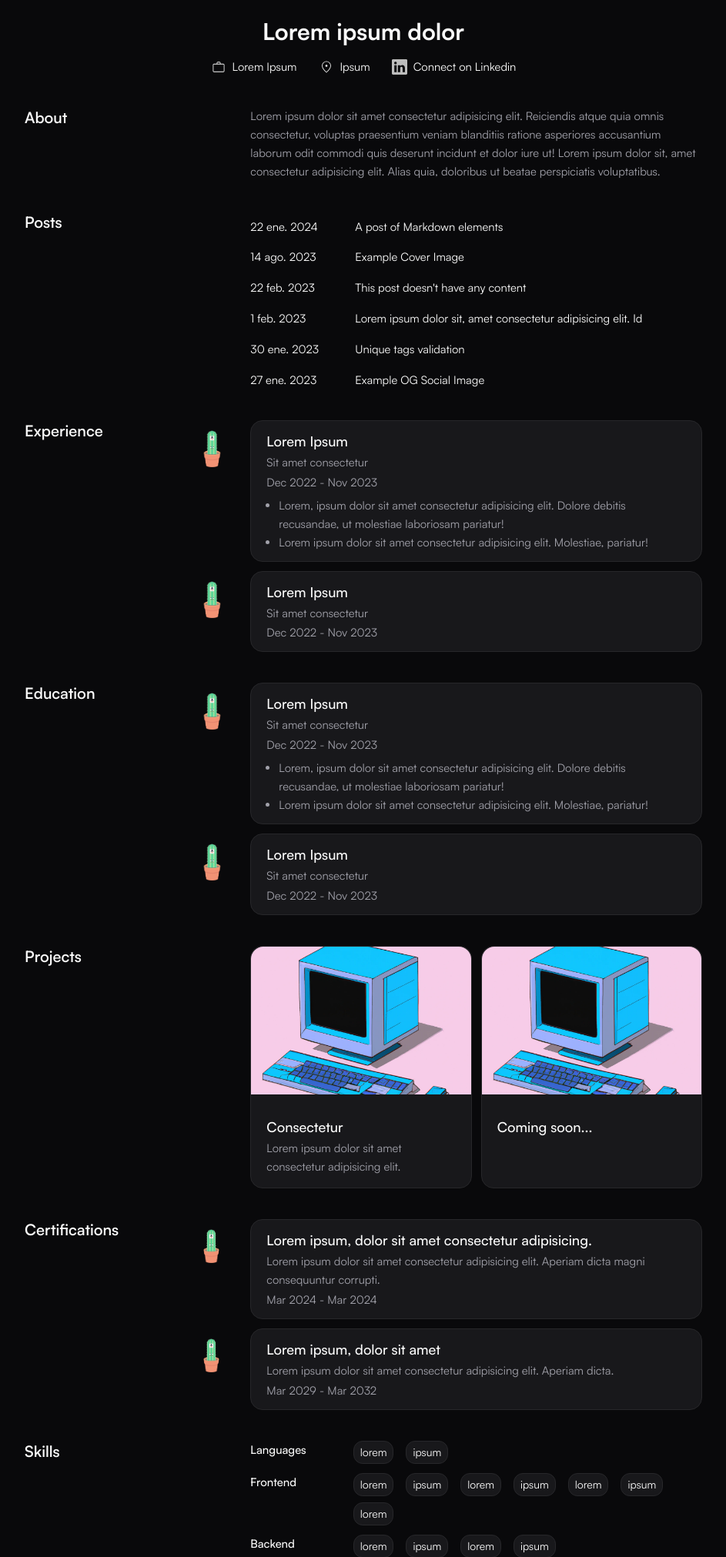
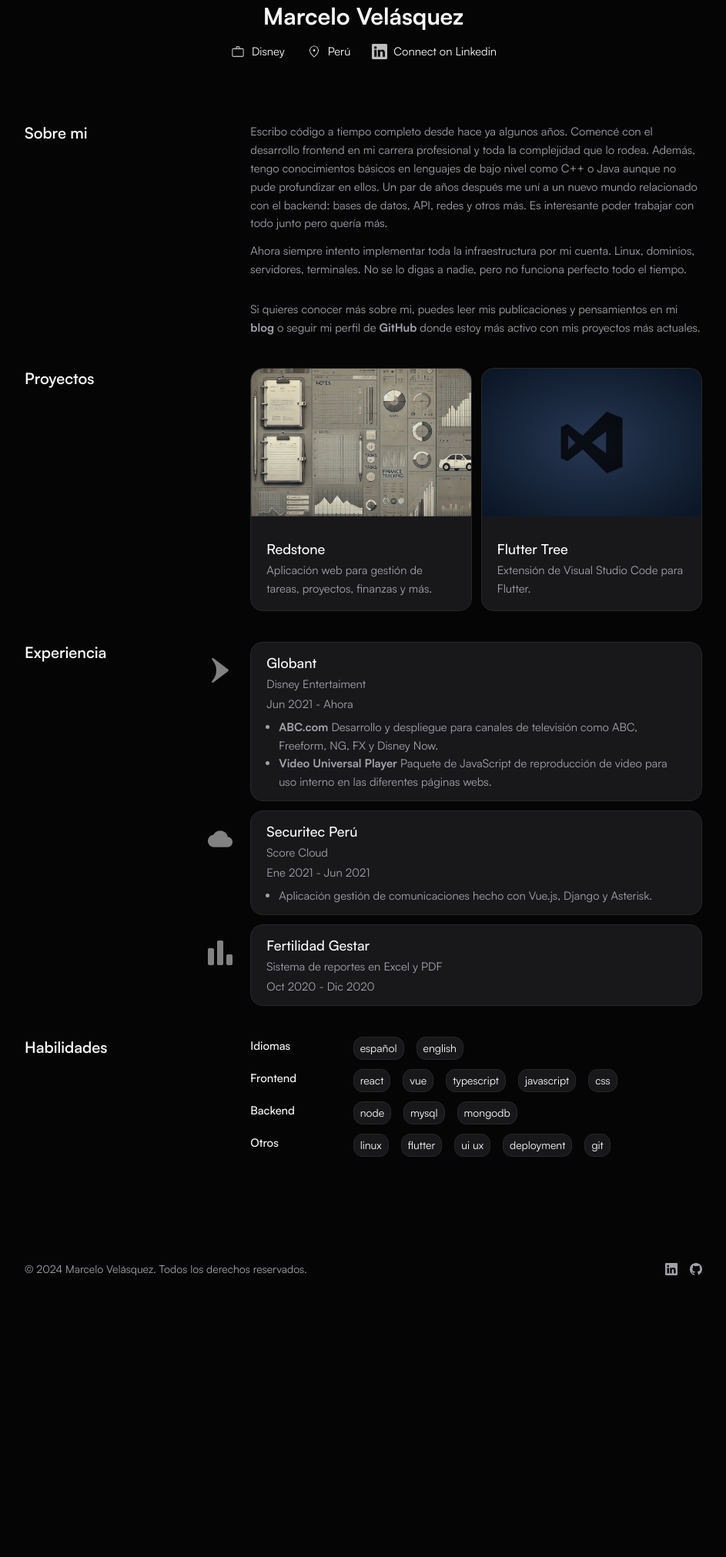
Before and after one commit to itmarck/website, an Astro site: page / in a window 1280 px wide. Shown: the part 233-2256 px from the top of the page at 77% size, without its empty margins (168-1111 px from the left). After the commit the page ends 1940 px from the top, so only its background shows below. Built offline with nearby package versions, Linux system fonts and the light colour scheme; Astro itself is replaced by a stand-in of ours; some packages are replaced by stand-ins of ours.

Commit message:
Personal data updated

```diff
--- a/src/components/BaseHead.astro
+++ b/src/components/BaseHead.astro
@@ -3,15 +3,14 @@
 // all pages through the use of the <BaseHead /> component.
 import '../styles/app.css'
 
+import { siteConfig } from '@/site-config'
 import type { SiteMeta } from '@/types'
-import { siteConfig } from '@/site-config'
 
 type Props = SiteMeta
 
 const { articleDate, description, ogImage, title } = Astro.props
 
-const titleSeparator = '•'
-const siteTitle = `${title} ${titleSeparator} ${siteConfig.title}`
+const siteTitle = title ? title : siteConfig.title
 const canonicalURL = new URL(Astro.url.pathname, Astro.site)
 const socialImageURL = new URL(ogImage ? ogImage : '/social-card.png', Astro.url).href
 ---
--- a/src/components/Card.astro
+++ b/src/components/Card.astro
@@ -35,7 +35,7 @@ if (imagePath) {
 			<Image
 				src={images[imagePath]()}
 				alt={altText}
-				class={cn('mb-3 md:absolute md:mb-0', imageClass)}
+				class={cn('mb-3 opacity-50 p-2 md:absolute md:mb-0', imageClass)}
 				loading='eager'
 			/>
 		)
--- a/src/components/layout/Footer.astro
+++ b/src/components/layout/Footer.astro
@@ -1,23 +1,24 @@
+---
+import { siteConfig } from '@/site-config'
+
+const year = new Date().getFullYear()
 ---
 
----
-
-<footer class='mx-auto mt-24 w-full'>
-	<div class='border-t border-border pt-5'>
+<footer class='mx-auto mt-32 w-full'>
+	<div class='py-2'>
 		<div
-			class='flex flex-col items-center gap-y-3 sm:flex sm:flex-row sm:items-center sm:justify-between sm:gap-y-0'
+			class='flex flex-col items-center gap-y-2 sm:flex sm:flex-row sm:items-center sm:justify-between sm:gap-y-0'
 		>
-			<div class='flex gap-x-4 text-sm'>
+			<div class='flex gap-x-4 text-sm text-muted-foreground'>
 				<!-- <a
           class='inline-flex gap-x-2 text-gray-600 hover:text-gray-800 dark:focus:outline-none dark:focus:ring-1 dark:focus:ring-gray-600'
           href='/terms'>Terms</a
         >
-
         <a
           class='inline-flex gap-x-2 text-gray-600 hover:text-gray-800 dark:focus:outline-none dark:focus:ring-1 dark:focus:ring-gray-600'
           href='/privacy'>Privacy</a
         > -->
-				<p class=''>© 2024 lorem. All rights reserved.</p>
+				<p class=''>© {year} {siteConfig.title}. Todos los derechos reservados.</p>
 			</div>
 
 			<div class='flex items-center justify-between'>
@@ -26,7 +27,8 @@
 					<!-- Linkedin -->
 					<a
 						class='inline-block text-muted-foreground transition-all hover:text-muted-foreground/75'
-						href='https://www.linkedin.com/in/example/'
+						href='https://www.linkedin.com/in/marceloovelasquez'
+						target='_blank'
 					>
 						<svg
 							class='h-4 w-4 flex-shrink-0'
@@ -34,15 +36,34 @@
 							width='1em'
 							height='1em'
 							viewBox='0 0 16 16'
-							><path
+						>
+							<path
 								fill='currentColor'
 								d='M0 1.146C0 .513.526 0 1.175 0h13.65C15.474 0 16 .513 16 1.146v13.708c0 .633-.526 1.146-1.175 1.146H1.175C.526 16 0 15.487 0 14.854zm4.943 12.248V6.169H2.542v7.225zm-1.2-8.212c.837 0 1.358-.554 1.358-1.248c-.015-.709-.52-1.248-1.342-1.248S2.4 3.226 2.4 3.934c0 .694.521 1.248 1.327 1.248zm4.908 8.212V9.359c0-.216.016-.432.08-.586c.173-.431.568-.878 1.232-.878c.869 0 1.216.662 1.216 1.634v3.865h2.401V9.25c0-2.22-1.184-3.252-2.764-3.252c-1.274 0-1.845.7-2.165 1.193v.025h-.016l.016-.025V6.169h-2.4c.03.678 0 7.225 0 7.225z'
-							></path></svg
+							></path>
+						</svg>
+					</a>
+					<!-- GitHub -->
+					<a
+						class='inline-block text-muted-foreground transition-all hover:text-muted-foreground/75'
+						href='https://github.com/itmarck'
+						target='_blank'
+					>
+						<svg
+							class='h-4 w-4 flex-shrink-0'
+							xmlns='http://www.w3.org/2000/svg'
+							width='1em'
+							height='1em'
+							viewBox='0 0 24 24'
 						>
+							<path
+								d='M12 -3.05176e-05C5.36987 -3.05176e-05 0 5.37739 0 12.0168C0 17.6643 3.86962 22.3514 9.09038 23.6727C9.03013 23.5224 9.00051 23.3117 9.00051 23.102V21.0586H7.50026C6.69038 21.0586 5.93974 20.6986 5.60987 20.037C5.21974 19.3159 5.15949 18.2043 4.16987 17.5129C3.86962 17.2726 4.10962 17.0322 4.43949 17.0619C5.06962 17.2419 5.57923 17.6632 6.05923 18.2932C6.53923 18.9242 6.74962 19.0746 7.64936 19.0746C8.06911 19.0746 8.72885 19.0449 9.32936 18.9539C9.65923 18.1122 10.2291 17.3615 10.9195 17.0015C6.89974 16.5209 4.97974 14.5378 4.97974 11.8338C4.97974 10.6617 5.48936 9.55006 6.32987 8.58871C6.06026 7.65702 5.69974 5.73432 6.45038 4.98365C8.25089 4.98365 9.33038 6.15568 9.6 6.45533C10.4997 6.15465 11.4904 5.97466 12.5096 5.97466C13.5595 5.97466 14.5195 6.15465 15.4192 6.45533C15.6889 6.15465 16.7694 4.98365 18.5689 4.98365C19.2889 5.70466 18.959 7.65702 18.6587 8.58871C19.4992 9.5204 19.9792 10.6617 19.9792 11.8338C19.9792 14.5378 18.0889 16.5209 14.0997 16.9412C15.2099 17.5119 15.9901 19.1339 15.9901 20.3356V23.0724C15.9901 23.1624 15.9605 23.2524 15.9605 23.3424C20.64 21.7203 24 17.2746 24 12.0168C24 5.37739 18.6301 -3.05176e-05 12 -3.05176e-05Z'
+								fill='currentColor'></path>
+						</svg>
 					</a>
 				</div>
-				<!-- End Social Brands -->
 			</div>
+			<!-- End Social Brands -->
 		</div>
 	</div>
 </footer>
--- a/src/components/layout/Header.astro
+++ b/src/components/layout/Header.astro
@@ -23,7 +23,7 @@
 				aria-label='Nav Menu Item'
 				target='_blank'
 			>
-				Github
+				GitHub
 			</a>
 		</div>
 	</nav>
--- a/src/pages/index.astro
+++ b/src/pages/index.astro
@@ -1,204 +1,174 @@
 ---
+import PostPreview from '@/components/blog/PostPreview.astro'
+import { siteConfig } from '@/site-config'
+import Card from '../components/Card.astro'
+import Label from '../components/Label.astro'
+import ProjectCard from '../components/ProjectCard.astro'
+import Section from '../components/Section.astro'
+import SkillLayout from '../components/SkillLayout.astro'
 import PageLayout from '../layouts/BaseLayout.astro'
-import Section from '../components/Section.astro'
-import Card from '../components/Card.astro'
-import ProjectCard from '../components/ProjectCard.astro'
-import Label from '../components/Label.astro'
-import SkillLayout from '../components/SkillLayout.astro'
-import PostPreview from '@/components/blog/PostPreview.astro'
 
 import { Image } from 'astro:assets'
 import astro from '../assets/about-astro.png'
 
 import { getAllPosts, sortMDByDate } from '@/utils'
 
-const languages = ['lorem', 'ipsum']
-const frontend = ['lorem', 'ipsum', 'lorem', 'ipsum', 'lorem', 'ipsum', 'lorem']
-const backend = ['lorem', 'ipsum', 'lorem', 'ipsum']
-const others = ['lorem', 'ipsum', 'lorem', 'ipsum', 'lorem']
+const company = 'Disney'
+const location = 'Perú'
+const linkedin = 'https://www.linkedin.com/in/marceloovelasquez'
+
+const languages = ['español', 'english']
+const frontend = ['react', 'vue', 'typescript', 'javascript', 'css']
+const backend = ['node', 'mysql', 'mongodb']
+const others = ['linux', 'flutter', 'ui ux', 'deployment', 'git']
 
 const MAX_POSTS = 10
 const allPosts = await getAllPosts()
 const allPostsByDate = sortMDByDate(allPosts).slice(0, MAX_POSTS)
 ---
 
-<PageLayout meta={{ title: 'Home' }}>
+<PageLayout meta={{}}>
 	<div class='flex w-full flex-col gap-y-10'>
-		<section class='flex flex-col items-center gap-y-7'>
-			<Image
-				src={astro}
-				alt='profile photo'
-				class='h-28 w-auto rounded-full bg-[#FFBE98] p-2'
-				loading='eager'
+		<section class='flex flex-col items-center gap-y-6'>
+			<img
+				src='/favicon/icon.svg'
+				alt='website logo'
+				class='h-24 w-auto rounded-full saturate-0'
+				width='100'
+				height='100'
 			/>
 
 			<div class='flex flex-col items-center gap-y-4'>
-				<h1 class='text-3xl font-bold'>Lorem ipsum dolor</h1>
+				<h1 class='text-3xl font-bold'>{siteConfig.author}</h1>
 				<div class='flex flex-wrap justify-center gap-x-7 gap-y-3'>
-					<Label title='Lorem Ipsum'>
-						<svg xmlns='http://www.w3.org/2000/svg' viewBox='0 0 24 24' class='h-5 w-5' slot='icon'
-							><path
+					<Label title={company}>
+						<svg xmlns='http://www.w3.org/2000/svg' viewBox='0 0 24 24' class='h-5 w-5' slot='icon'>
+							<path
 								fill='currentColor'
 								d='M4.615 20q-.69 0-1.152-.462Q3 19.075 3 18.385v-9.77q0-.69.463-1.152Q3.925 7 4.615 7H9V5.615q0-.69.463-1.152Q9.925 4 10.615 4h2.77q.69 0 1.153.463q.462.462.462 1.152V7h4.385q.69 0 1.152.463q.463.462.463 1.152v9.77q0 .69-.462 1.152q-.463.463-1.153.463zm0-1h14.77q.23 0 .423-.192q.192-.193.192-.423v-9.77q0-.23-.192-.423Q19.615 8 19.385 8H4.615q-.23 0-.423.192Q4 8.385 4 8.615v9.77q0 .23.192.423q.193.192.423.192M10 7h4V5.615q0-.23-.192-.423Q13.615 5 13.385 5h-2.77q-.23 0-.423.192q-.192.193-.192.423zM4 19V8z'
-							></path></svg
-						>
+							></path>
+						</svg>
 					</Label>
-					<Label title='Ipsum'>
-						<svg xmlns='http://www.w3.org/2000/svg' viewBox='0 0 24 24' class='h-5 w-5' slot='icon'
-							><path
+					<Label title={location}>
+						<svg xmlns='http://www.w3.org/2000/svg' viewBox='0 0 24 24' class='h-5 w-5' slot='icon'>
+							<path
 								fill='currentColor'
 								d='M12.003 11.73q.668 0 1.14-.475q.472-.475.472-1.143t-.475-1.14q-.476-.472-1.143-.472t-1.14.476q-.472.475-.472 1.143t.475 1.14q.476.472 1.143.472M12 19.677q2.82-2.454 4.458-4.991q1.638-2.538 1.638-4.39q0-2.744-1.737-4.53T12 3.981q-2.621 0-4.359 1.785t-1.737 4.53q0 1.852 1.638 4.39q1.639 2.537 4.458 4.99m0 1.343q-3.525-3.117-5.31-5.814q-1.786-2.697-1.786-4.909q0-3.173 2.066-5.234Q9.037 3 12 3t5.03 2.062q2.066 2.061 2.066 5.234q0 2.212-1.785 4.909q-1.786 2.697-5.311 5.814m0-10.904'
-							></path></svg
-						>
+							></path>
+						</svg>
 					</Label>
-					<Label
-						title='Connect on Linkedin'
-						as='a'
-						href='https://www.linkedin.com/in/example/'
-						target='_blank'
-					>
+					<Label title='Connect on Linkedin' as='a' href={linkedin} target='_blank'>
 						<svg
 							xmlns='http://www.w3.org/2000/svg'
 							viewBox='0 0 16 16'
 							slot='icon'
 							class='h-5 w-5 text-foreground/75'
-							><path
+						>
+							<path
 								fill='currentColor'
 								d='M0 1.146C0 .513.526 0 1.175 0h13.65C15.474 0 16 .513 16 1.146v13.708c0 .633-.526 1.146-1.175 1.146H1.175C.526 16 0 15.487 0 14.854zm4.943 12.248V6.169H2.542v7.225zm-1.2-8.212c.837 0 1.358-.554 1.358-1.248c-.015-.709-.52-1.248-1.342-1.248S2.4 3.226 2.4 3.934c0 .694.521 1.248 1.327 1.248zm4.908 8.212V9.359c0-.216.016-.432.08-.586c.173-.431.568-.878 1.232-.878c.869 0 1.216.662 1.216 1.634v3.865h2.401V9.25c0-2.22-1.184-3.252-2.764-3.252c-1.274 0-1.845.7-2.165 1.193v.025h-.016l.016-.025V6.169h-2.4c.03.678 0 7.225 0 7.225z'
-							></path></svg
-						>
+							></path>
+						</svg>
 					</Label>
 				</div>
 			</div>
 		</section>
 
-		<Section title='About'>
+		<section></section>
+
+		<Section title='Sobre mi'>
 			<p class='text-muted-foreground'>
-				Lorem ipsum dolor sit amet consectetur adipisicing elit. Reiciendis atque quia omnis
-				consectetur, voluptas praesentium veniam blanditiis ratione asperiores accusantium laborum
-				odit commodi quis deserunt incidunt et dolor iure ut! Lorem ipsum dolor sit, amet
-				consectetur adipisicing elit. Alias quia, doloribus ut beatae perspiciatis voluptatibus.
+				Escribo código a tiempo completo desde hace ya algunos años. Comencé con el desarrollo
+				frontend en mi carrera profesional y toda la complejidad que lo rodea. Además, tengo
+				conocimientos básicos en lenguajes de bajo nivel como C++ o Java aunque no pude profundizar
+				en ellos. Un par de años después me uní a un nuevo mundo relacionado con el backend: bases
+				de datos, API, redes y otros más. Es interesante poder trabajar con todo junto pero quería
+				más.
+			</p>
+			<p class='text-muted-foreground'>
+				Ahora siempre intento implementar toda la infraestructura por mi cuenta. Linux, dominios,
+				servidores, terminales. No se lo digas a nadie, pero no funciona perfecto todo el tiempo.
+			</p>
+			<p class='pt-4 text-muted-foreground'>
+				Si quieres conocer más sobre mi, puedes leer mis publicaciones y pensamientos en mi
+				<a href='/blog'><strong>blog</strong></a> o seguir mi perfil de
+				<a href='https://github.com/itmarck'><strong>GitHub</strong></a> donde estoy más activo con mis
+				proyectos más actuales.
 			</p>
 		</Section>
-		{
-			allPostsByDate.length > 0 && (
-				<Section title='Posts'>
-					<ul class='flex flex-col gap-y-2'>
-						{allPostsByDate.map((p) => (
-							<li class='flex flex-col gap-x-2 sm:flex-row'>
-								<PostPreview post={p} />
-							</li>
-						))}
-					</ul>
-				</Section>
-			)
-		}
 
-		<Section title='Experience'>
+		<Section title='Proyectos'>
+			<div class='flex flex-col gap-y-3 sm:flex-row sm:gap-x-3 sm:gap-y-0'>
+				<ProjectCard
+					heading='Redstone'
+					href='https://redstone.itmarck.com'
+					subheading='Aplicación web para gestión de tareas, proyectos, finanzas y más.'
+					imagePath='/src/assets/redstone.png'
+					altText='Projecto Redstone'
+					class='w-full sm:w-1/2'
+				/>
+
+				<ProjectCard
+					heading='Flutter Tree'
+					href='https://github.com/itmarck/flutter-tree'
+					subheading='Extensión de Visual Studio Code para Flutter.'
+					imagePath='/src/assets/code.png'
+					altText='Logo de Flutter Tree'
+					class='w-full sm:w-1/2'
+				/>
+			</div>
+		</Section>
+
+		<Section title='Experiencia'>
 			<Card
-				heading='Lorem Ipsum'
-				subheading='Sit amet consectetur'
-				date='Dec 2022 - Nov 2023'
-				imagePath='/src/assets/about-astro.png'
+				heading='Globant'
+				subheading='Disney Entertaiment'
+				date='Jun 2021 - Ahora'
+				imagePath='/src/assets/globant.png'
 				altText='Lorem, ipsum dolor sit'
 				imageClass='h-12 w-auto md:-left-16'
 			>
 				<ul class='ml-4 list-disc text-muted-foreground'>
 					<li>
-						Lorem, ipsum dolor sit amet consectetur adipisicing elit. Dolore debitis recusandae, ut
-						molestiae laboriosam pariatur!
-
-						<li>Lorem ipsum dolor sit amet consectetur adipisicing elit. Molestiae, pariatur!</li>
+						<a href='https://www.abc.com' target='_blank'><strong>ABC.com</strong></a>
+						Desarrollo y despliegue para canales de televisión como ABC, Freeform, NG, FX y Disney Now.
+					</li>
+					<li>
+						<strong>Video Universal Player</strong>
+						Paquete de JavaScript de reproducción de video para uso interno en las diferentes páginas
+						webs.
 					</li>
 				</ul>
 			</Card>
+
 			<Card
-				heading='Lorem Ipsum'
-				subheading='Sit amet consectetur'
-				date='Dec 2022 - Nov 2023'
-				imagePath='/src/assets/about-astro.png'
+				heading='Securitec Perú'
+				subheading='Score Cloud'
+				date='Ene 2021 - Jun 2021'
+				imagePath='/src/assets/cloud.png'
+				altText='Lorem, ipsum dolor sit'
+				imageClass='h-12 w-auto md:-left-16'
+			>
+				<ul class='ml-4 list-disc text-muted-foreground'>
+					<li>Aplicación gestión de comunicaciones hecho con Vue.js, Django y Asterisk.</li>
+				</ul>
+			</Card>
+
+			<Card
+				heading='Fertilidad Gestar'
+				subheading='Sistema de reportes en Excel y PDF'
+				date='Oct 2020 - Dic 2020'
+				imagePath='/src/assets/chart.png'
 				altText='Lorem, ipsum dolor sit'
 				imageClass='h-12 w-auto md:-left-16'
 			/>
 		</Section>
 
-		<Section title='Education'>
-			<Card
-				heading='Lorem Ipsum'
-				subheading='Sit amet consectetur'
-				date='Dec 2022 - Nov 2023'
-				imagePath='/src/assets/about-astro.png'
-				altText='Lorem, ipsum dolor sit'
-				imageClass='h-12 w-auto md:-left-16'
-			>
-				<ul class='ml-4 list-disc text-muted-foreground'>
-					<li>
-						Lorem, ipsum dolor sit amet consectetur adipisicing elit. Dolore debitis recusandae, ut
-						molestiae laboriosam pariatur!
-
-						<li>Lorem ipsum dolor sit amet consectetur adipisicing elit. Molestiae, pariatur!</li>
-					</li>
-				</ul>
-			</Card>
-			<Card
-				heading='Lorem Ipsum'
-				subheading='Sit amet consectetur'
-				date='Dec 2022 - Nov 2023'
-				imagePath='/src/assets/about-astro.png'
-				altText='Lorem, ipsum dolor sit'
-				imageClass='h-12 w-auto md:-left-16'
-			/>
-		</Section>
-
-		<Section title='Projects'>
-			<div class='flex flex-col gap-y-3 sm:flex-row sm:gap-x-3 sm:gap-y-0'>
-				<ProjectCard
-					href='https://www.google.com'
-					heading='Consectetur'
-					subheading='Lorem ipsum dolor sit amet consectetur adipisicing elit.'
-					imagePath='/src/assets/coming-soon.png'
-					altText='Example'
-					class='w-full sm:w-1/2'
-				/>
-				<ProjectCard
-					as='div'
-					heading='Coming soon...'
-					subheading=''
-					imagePath='/src/assets/coming-soon.png'
-					altText='Lorem, ipsum dolor sit'
-					class='w-full sm:w-1/2'
-				/>
-			</div>
-		</Section>
-
-		<Section title='Certifications'>
-			<Card
-				as='a'
-				heading='Lorem ipsum, dolor sit amet consectetur adipisicing.'
-				subheading='Lorem ipsum dolor sit amet consectetur adipisicing elit. Aperiam dicta magni consequuntur corrupti.'
-				date='Mar 2024 - Mar 2024'
-				imagePath='/src/assets/about-astro.png'
-				altText='Lorem, ipsum dolor sit'
-				imageClass='h-11 w-auto md:-left-16'
-				href='https://www.google.com'
-			/>
-			<Card
-				as='a'
-				heading='Lorem ipsum, dolor sit amet'
-				subheading='Lorem ipsum dolor sit amet consectetur adipisicing elit. Aperiam dicta.'
-				date='Mar 2029 - Mar 2032'
-				imagePath='/src/assets/about-astro.png'
-				altText='Lorem, ipsum dolor sit'
-				imageClass='h-11 w-auto md:-left-16'
-				href='https://www.google.com'
-			/>
-		</Section>
-
-		<Section title='Skills'>
-			<SkillLayout title='Languages' skills={languages} />
+		<Section title='Habilidades'>
+			<SkillLayout title='Idiomas' skills={languages} />
 			<SkillLayout title='Frontend' skills={frontend} />
 			<SkillLayout title='Backend' skills={backend} />
-			<SkillLayout title='Others' skills={others} />
+			<SkillLayout title='Otros' skills={others} />
 		</Section>
 	</div>
 </PageLayout>
--- a/src/styles/app.css
+++ b/src/styles/app.css
@@ -40,7 +40,7 @@
 		--radius: 0.5rem;
 	}
 	.dark {
-		--background: 240 10% 3.9%;
+		--background: 0 0% 2%;
 		--foreground: 0 0% 98%;
 		--card: 240 10% 3.9%;
 		--card-foreground: 0 0% 98%;
--- a/src/types.ts
+++ b/src/types.ts
@@ -17,7 +17,7 @@ export type PaginationLink = {
 }
 
 export type SiteMeta = {
-	title: string
+	title?: string
 	description?: string
 	ogImage?: string | undefined
 	articleDate?: string | undefined
```
Also changed, not shown: src/assets/chart.png (added), src/assets/cloud.png (added), src/assets/code.png (added), src/assets/globant.png (added), src/assets/redstone.png (added).
